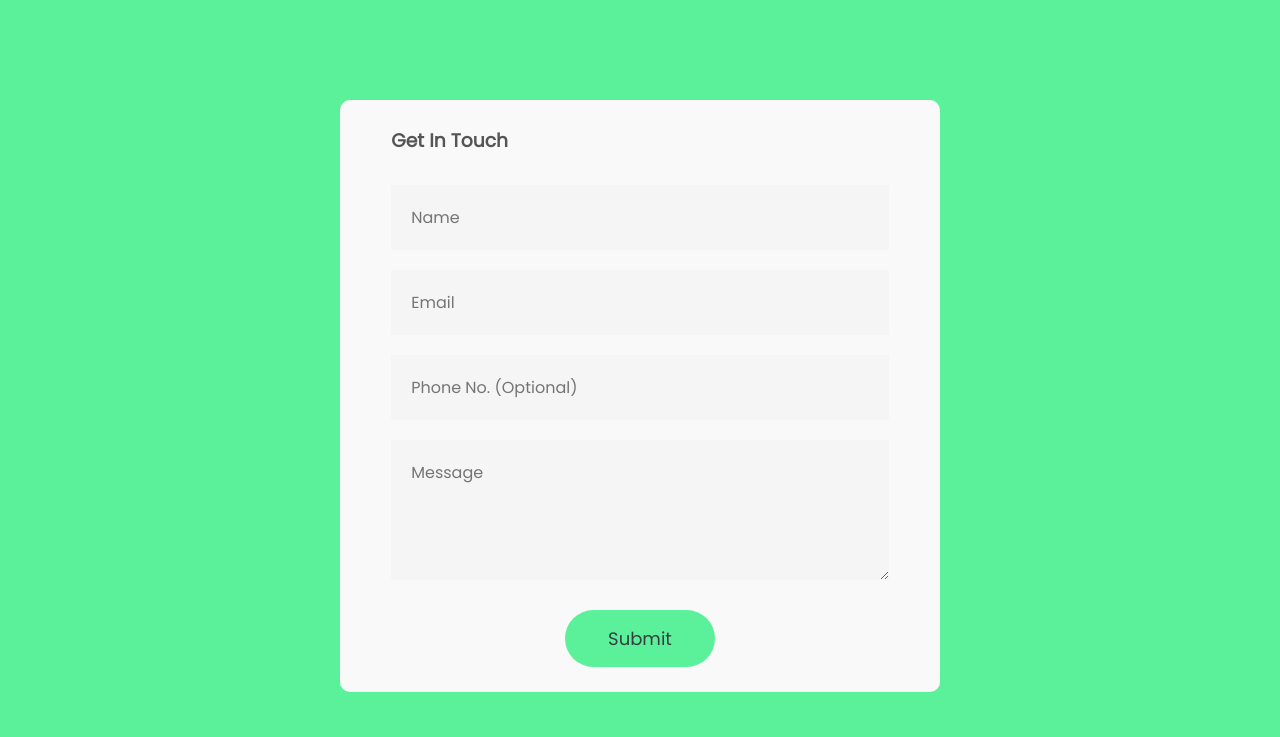
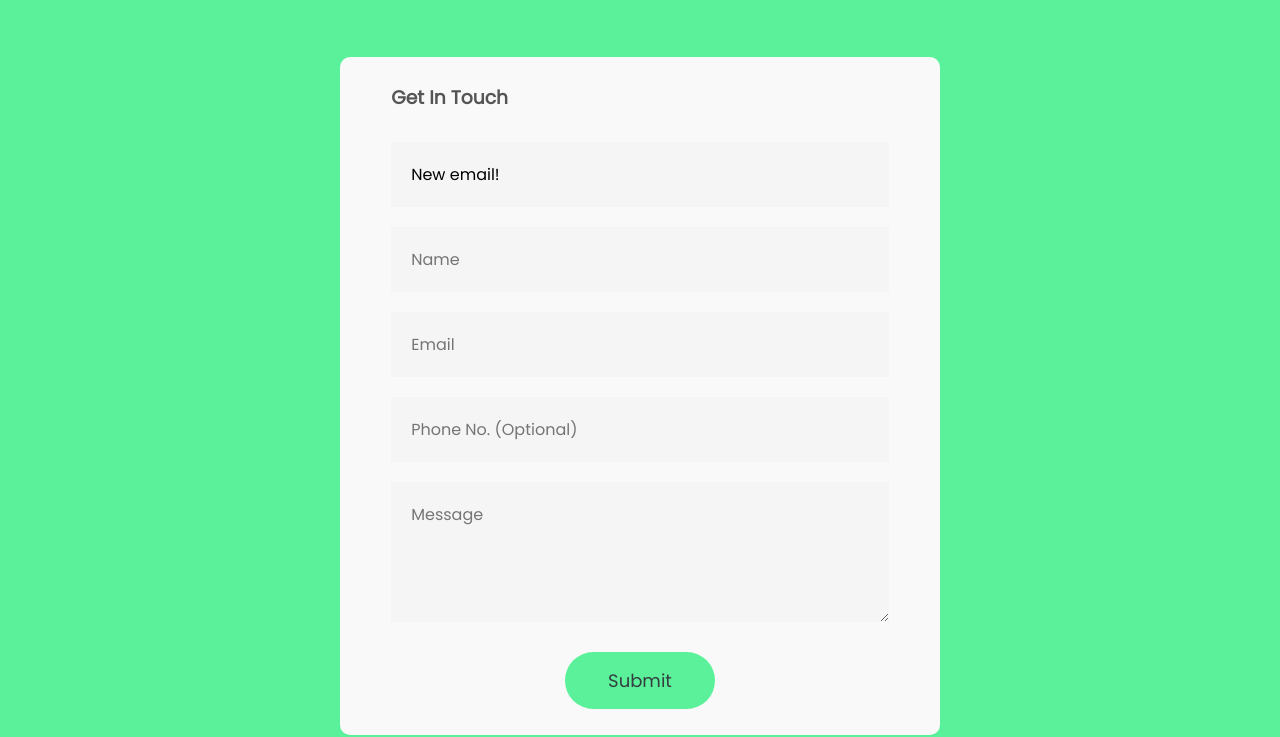
Before and after one commit to jeevak1305/Blog, a plain HTML site: page contact.html in a window 1280 px wide. Shown: the part 66-803 px from the top of the page. Drawn offline with nearby package versions, Linux system fonts and the light colour scheme.

Commit message:
Update contact.html

```diff
--- a/contact.html
+++ b/contact.html
@@ -53,10 +53,10 @@
    <div class="contain">
     <form action="https://formsubmit.co/6c47d1f600394e7912abc76b8f330943" method="POST">
         <h3>Get In Touch</h3>
-        <input type="hidden" name="_subject" value="New email!">
-        <input type="text" id="name" placeholder="Name" required>
-        <input type="email" id="email" placeholder="Email" required>
-        <input type="text" id="phone" placeholder="Phone No. (Optional)">
+        <input name="hidden" name="_subject" value="New email!">
+        <input name="text" id="name" placeholder="Name" required>
+        <input name="email" id="email" placeholder="Email" required>
+        <input name="text" id="phone" placeholder="Phone No. (Optional)">
         <textarea id="message" rows="4" placeholder="Message"></textarea>
         <button type="submit">Submit</button>
     </form>
```
